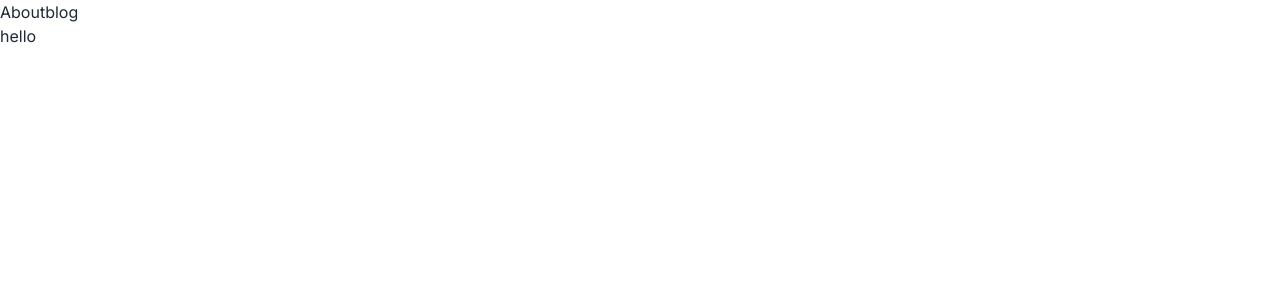
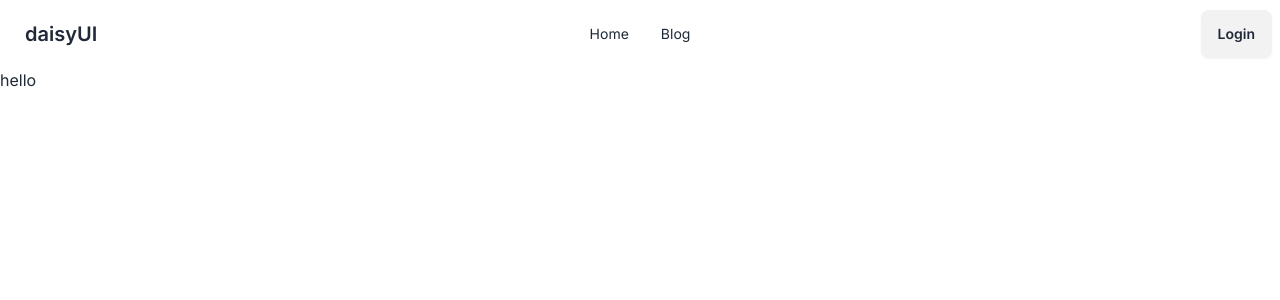
Before and after one commit to Fahmida-Faiza/nextjs-blogs-website, a Next.js app: page / in a window 1280 px wide. Shown: the top 300 px of the page. Built offline with nearby package versions, Linux system fonts and the light colour scheme.

Commit message:
added design

```diff
--- a/src/app/blog/[slug]/page.jsx
+++ b/src/app/blog/[slug]/page.jsx
@@ -8,26 +8,32 @@ const getData = async (slug) => {
 
 
 const SinglePostPage = async ({ params }) => {
- const {slug} = params;
- const post = await getData(slug)
+  const { slug } = params;
+  const post = await getData(slug)
 
   return (
-   <div>
- {/* <p> title there:{post.title}</p> */}
+    <div>
 
-      <div className="card w-96 bg-base-100 shadow-xl">
-        <figure className="px-10 pt-10">
-          <img src="https://daisyui.com/images/stock/photo-1606107557195-0e29a4b5b4aa.jpg" alt="Shoes" className="rounded-xl" />
-        </figure>
-        <div className="card-body items-center text-center">
-          <h2 className="card-title">title:{post.title}</h2>
-          <p>If a dog chews shoes whose shoes does he choose?</p>
-          <div className="card-actions">
-            <button className="btn btn-primary">Buy Now</button>
+
+
+
+
+        <div className="hero min-h-screen bg-base-200">
+          <div className="hero-content flex-col lg:flex-row">
+            <img src="https://daisyui.com/images/stock/photo-1635805737707-575885ab0820.jpg" className="max-w-sm rounded-lg shadow-2xl" />
+            <div>
+              <h1 className="text-3xl font-bold">{post.id}. {post.title}</h1>
+            <div className="py-6">
+              <p>{post.body} {post.body} {post.body}</p>
+            </div>
+              {/* <button className="btn btn-primary">Get Started</button> */}
+            </div>
           </div>
-        </div>
+
       </div>
-   </div>
+
+
+    </div>
   );
 };
 
--- a/src/app/blog/page.jsx
+++ b/src/app/blog/page.jsx
@@ -12,13 +12,13 @@ const getData = async () => {
 const BlogPage =async () => {
   const posts = await getData();
   return (
-    <div className="bg-red-500">BlogPage
+    <div className="gap-5 grid grid-cols-3 ">
 
 
 
       {posts.map((post) => (
         <div key={post.id}>
-          <PostCard post={post} />
+          <PostCard post={post}  />
         </div>
       ))}
     </div>
--- a/src/app/layout.js
+++ b/src/app/layout.js
@@ -11,7 +11,7 @@ export const metadata = {
 
 export default function RootLayout({ children }) {
   return (
-    <html lang="en">
+    <html lang="en" data-theme="light">
       <body className={inter.className}>
 
         <Navbar></Navbar>
--- a/src/components/Navbar.jsx
+++ b/src/components/Navbar.jsx
@@ -7,12 +7,43 @@ const Navbar = () => {
 
 
 
+
+
   return (
-    <div>
-        <Link href="/about">About</Link>
-        <Link href="/blog">blog</Link>
+    // <div className="grid gap-x-8 bg-white">
+    //     <Link href="/about">About</Link>
+    //     <Link href="/blog">blog</Link>
 
+    // </div>
+
+    <div className="navbar bg-base-100">
+      <div className="navbar-start">
+        <div className="dropdown">
+          <div tabIndex={0} role="button" className="btn btn-ghost lg:hidden">
+            <svg xmlns="http://www.w3.org/2000/svg" className="h-5 w-5" fill="none" viewBox="0 0 24 24" stroke="currentColor"><path strokeLinecap="round" strokeLinejoin="round" strokeWidth="2" d="M4 6h16M4 12h8m-8 6h16" /></svg>
+          </div>
+          <ul tabIndex={0} className="menu menu-sm dropdown-content mt-3 z-[1] p-2 shadow bg-base-100 rounded-box w-52">
+            <li><Link href='/'>Home</Link></li>
+            <li><Link href="/blog">Blog</Link></li>
+          </ul>
+        </div>
+        <a className="btn btn-ghost text-xl">daisyUI</a>
+      </div>
+      <div className="navbar-center hidden lg:flex">
+        <ul className="menu menu-horizontal px-1">
+          <li><Link href="/">Home</Link ></li>
+          <li><Link href="/blog">Blog</Link></li>
+        </ul>
+      </div>
+      <div className="navbar-end">
+        <a className="btn">Login</a>
+      </div>
     </div>
+
+
+
+
+
   )
 }
 
--- a/src/components/postCard/postCard.jsx
+++ b/src/components/postCard/postCard.jsx
@@ -2,19 +2,19 @@
 
 import Link from "next/link"
 
-const PostCard = ({post}) => {
+const PostCard = ({ post }) => {
   return (
-    <div className="border bg-red-500  text-white">
+      <div className=" text-black">
 
 
 
-      <div className="card w-96  bg-base-100 shadow-xl">
+        <div className="card w-96 bg-slate-100 shadow-xl">
           <figure className="px-10 pt-10">
             <img src="https://daisyui.com/images/stock/photo-1606107557195-0e29a4b5b4aa.jpg" alt="Shoes" className="rounded-xl" />
           </figure>
           <div className="card-body items-center text-center">
-          <h2 className="card-title">title:{post.title}</h2>
-          <p>description:{post.body}</p>
+          <h2 className="card-title">title:{post.title?.toString().slice(0, 16)}....</h2>
+          <p>description:{post.body?.toString().slice(4, 30)}.....</p>
             <div className="card-actions">
               <button className="btn btn-secondary"> <Link href={`/blog/${post.id}`}>Read More</Link></button>
             </div>
--- a/src/components/postCard/postCard.module.css
+++ b/src/components/postCard/postCard.module.css
@@ -1,4 +1,4 @@
-.container{
+/* .container{
   display: flex;
   flex-direction: column;
   gap: 20px;
@@ -40,4 +40,4 @@
 
 .link{
   text-decoration: underline;
-}
+} */
```
Also changed, not shown: src/app/blog/blog.module.css (+6 -6 lines). Lines whose indentation alone changed are shown as unchanged.
